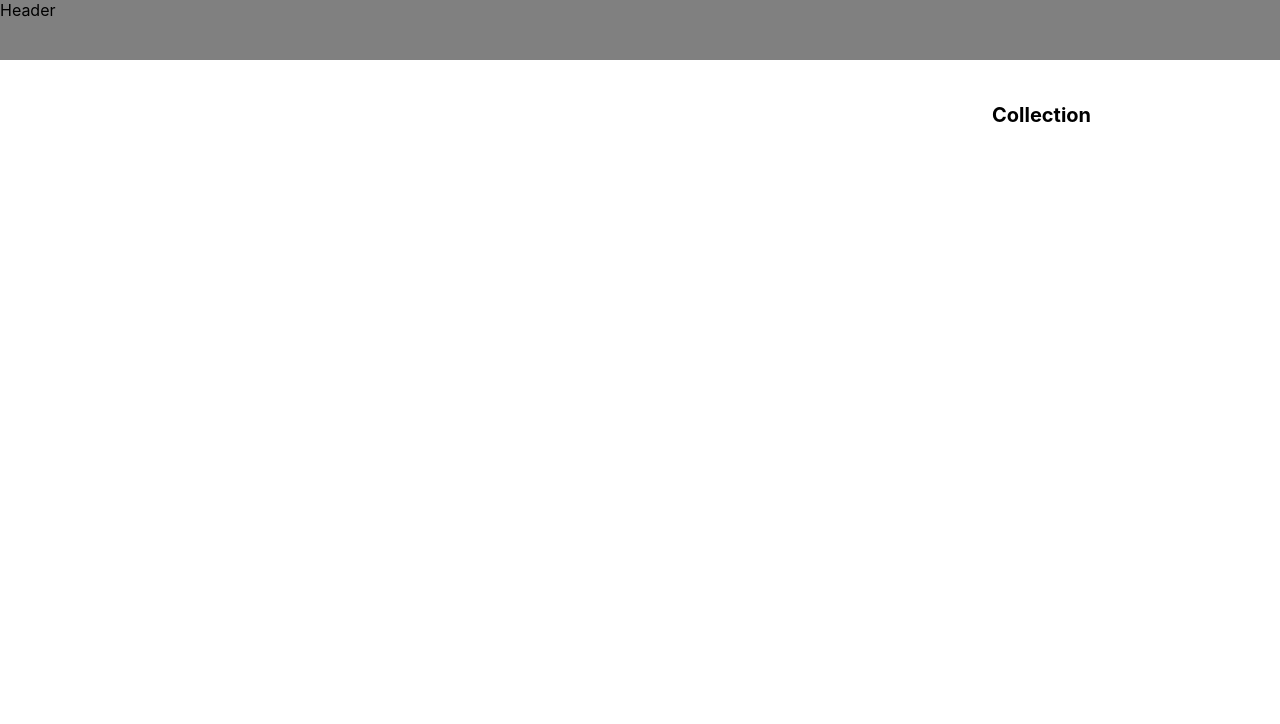
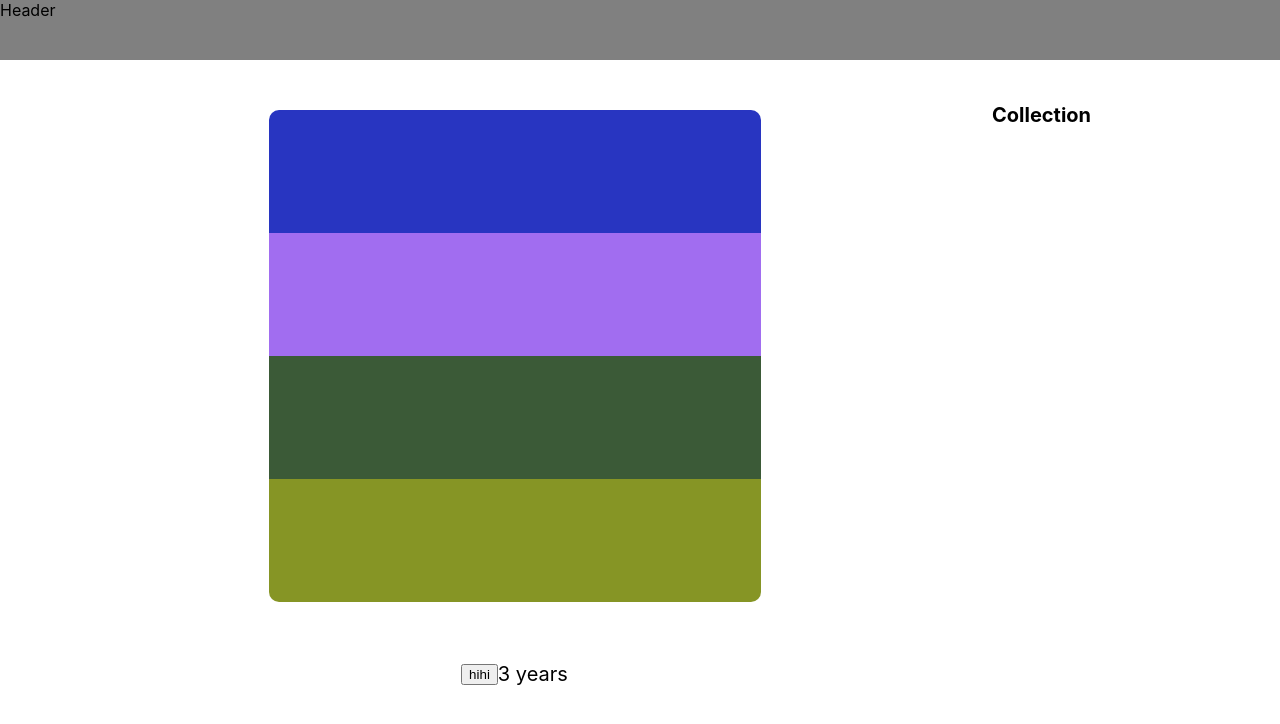
Before and after one commit to Team-SuperSonic/mujigae, a React (Create React App) app: page /detail in a window 1280 px wide. Shown: the top 724 px of the page. Built offline with nearby package versions, Linux system fonts and the light colour scheme.

Commit message:
Update : Detail page

```diff
--- a/src/pages/Detail.jsx
+++ b/src/pages/Detail.jsx
@@ -1,16 +1,29 @@
 // 시온
 
-import React from "react";
+import React, { useRef } from "react";
 import styled from "styled-components";
-import { ItemComponent } from "components/common";
+
+import { Palette } from "components/main";
+import { CopyToClipboard, CreatedAt, DownloadPalette } from "components/common";
+import { useDummy } from "components/hooks";
 
 export default function Detail({ color }) {
+  const dummy = useDummy();
+  const ref = useRef();
+
   return (
     <Container>
       <Content>
         <ItemWrapper>
-          <ItemComponent color={color} w="440px" h="440px" />
-          <Title>{color}</Title>
+          <Palette colors={dummy[0].palette} ref={ref}>
+            <CopyToClipboard />
+          </Palette>
+          <Title>
+            <DownloadPalette ref={ref} id={dummy[0].id}>
+              hihi
+            </DownloadPalette>
+            <CreatedAt createdAt={dummy[0].createdAt} />
+          </Title>
         </ItemWrapper>
       </Content>
     </Container>
```
